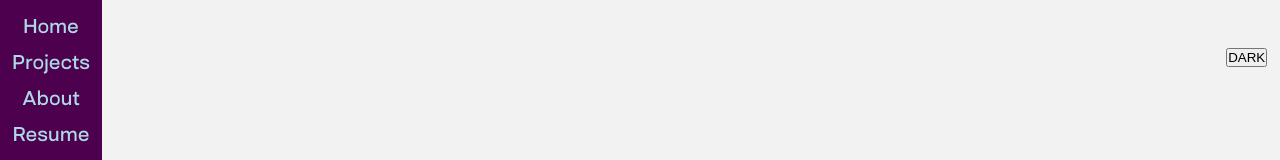
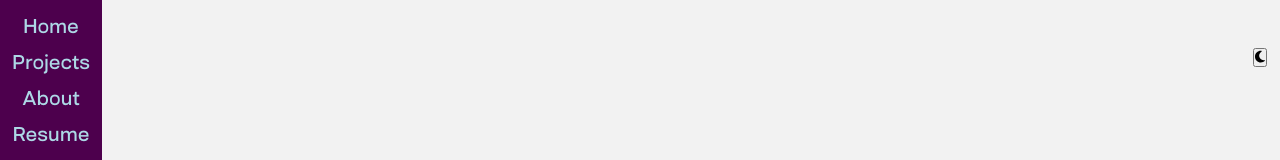
Before and after one commit to franco-ortega/portfolio-two, a Next.js app: page / in a window 1280 px wide. Both pictures are taken after a click on the button "Welcome". Shown: the top 160 px of the page. Built offline with nearby package versions, Linux system fonts and the light colour scheme.

Commit message:
create tests to render and click DarkMode button component

```diff
--- a/components/layout/Layout.jsx
+++ b/components/layout/Layout.jsx
@@ -1,4 +1,12 @@
 import { useState } from 'react';
+import { FontAwesomeIcon } from '@fortawesome/react-fontawesome';
+import {
+  faSearch,
+  faAmbulance,
+  faAnchor,
+  faMoon,
+  faM
+} from '@fortawesome/free-solid-svg-icons';
 import Nav from '../navs/Nav';
 import styles from './Layout.module.scss';
 
@@ -13,7 +21,9 @@ const Layout = ({ children }) => {
       data-testid='layout'
     >
       <Nav />
-      <button onClick={onDarkModeClick}>DARK</button>
+      <button onClick={onDarkModeClick}>
+        <FontAwesomeIcon icon={faMoon} />
+      </button>
       <main>{children}</main>
     </div>
   );
```
Also changed, not shown: 1 other file (tests, documents, lock files or other folders).
